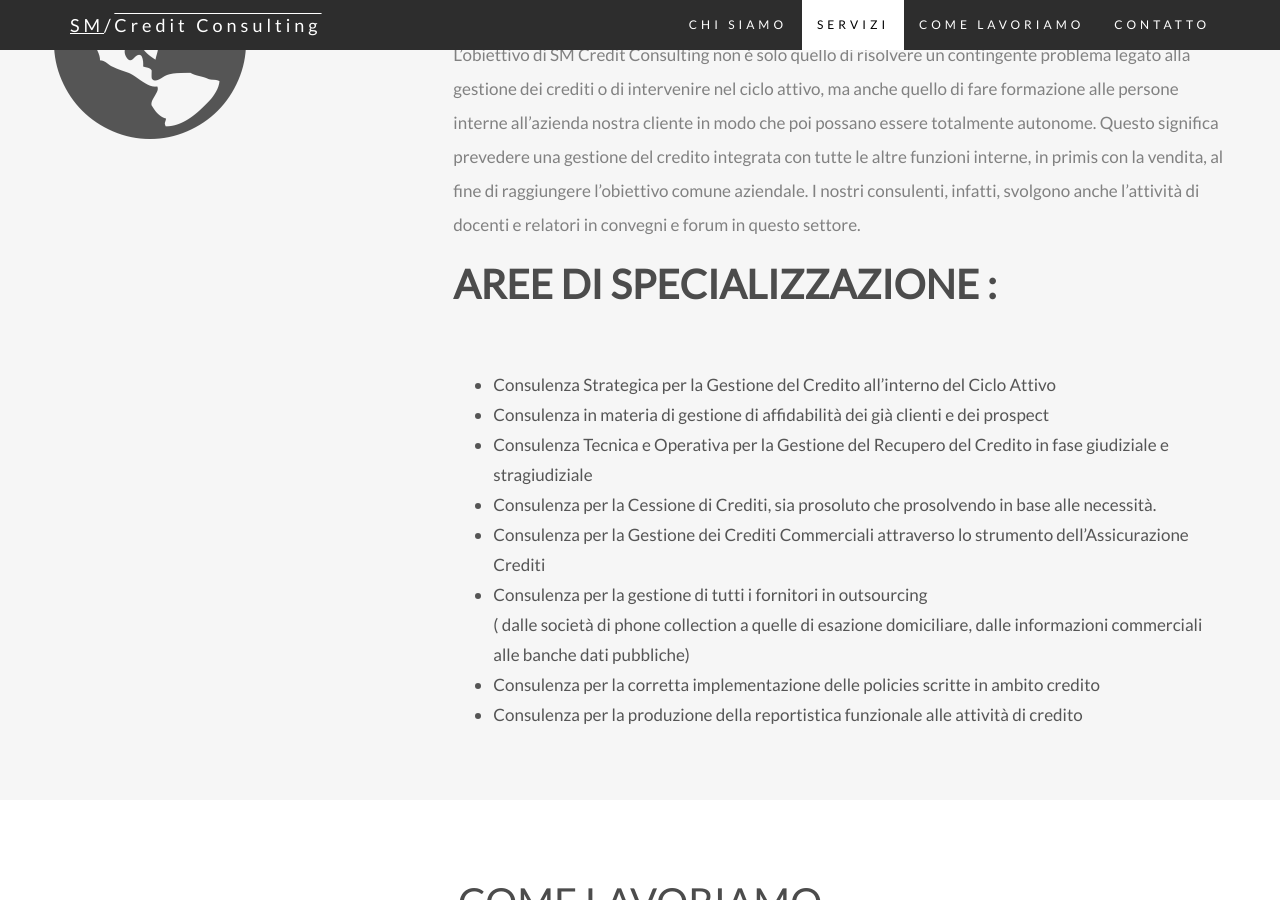
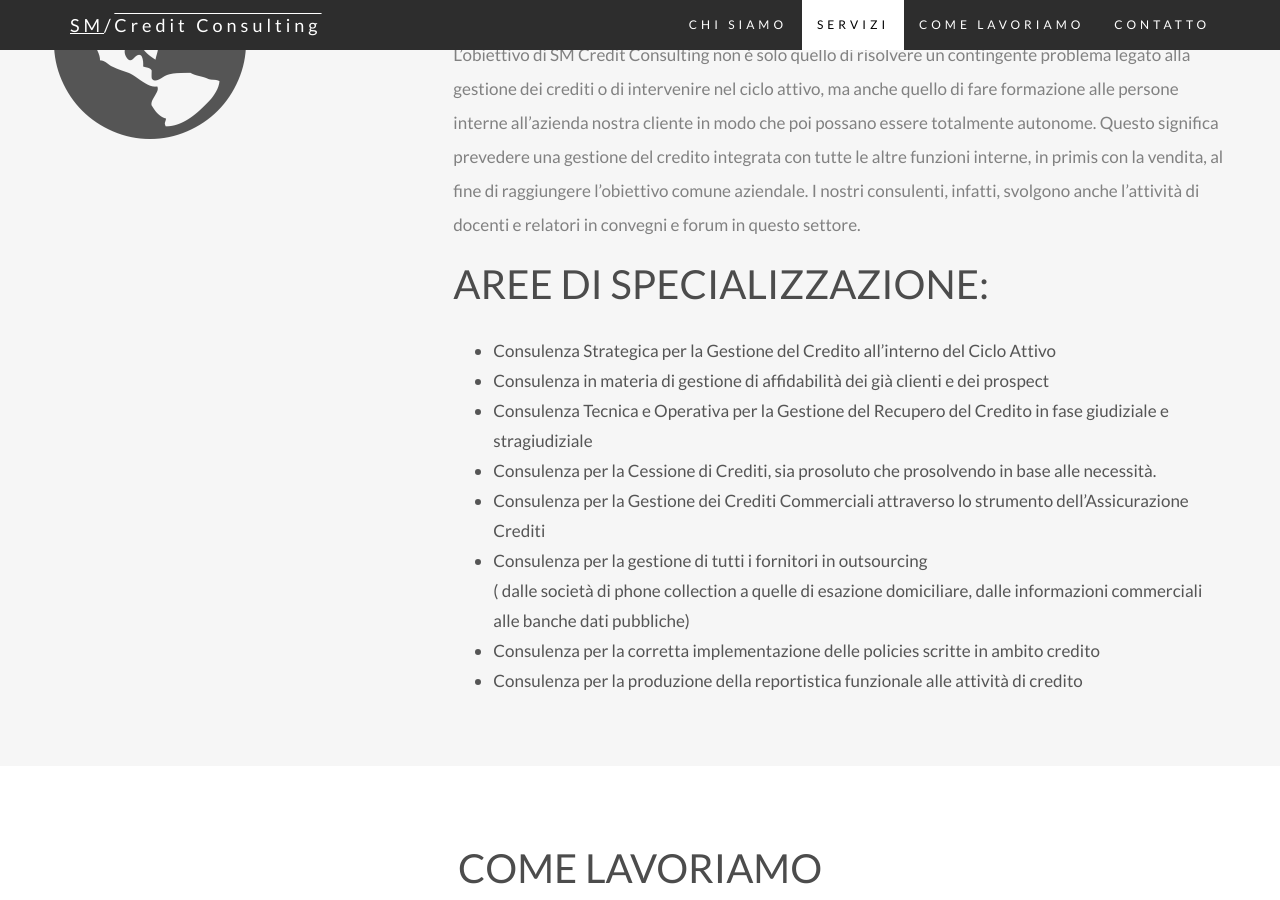
Before and after one commit to smcredit/smcredit.github.io, a Jekyll site: the page built from index.html, in a window 1280 px wide and 900 px high, scrolled down 1205 px. Built offline with Jekyll 4.4.1, drawn with Linux system fonts in a browser that asks for light colours; nearby versions of some CDN libraries.

```diff
--- a/index.html
+++ b/index.html
@@ -53,8 +53,7 @@ il supporto di un Credit Manager attraverso la formula dell&rsquo; Outsourcing.
   forum in questo settore.
   </p>
 
-  <h2><strong>Aree di specializzazione :</strong></h2>
-  </br>
+  <h2>Aree di specializzazione:</h2>
   <ul>
 		<li>Consulenza Strategica per la Gestione del Credito all&rsquo;interno del Ciclo Attivo</li>
 		<li>Consulenza in materia  di gestione di affidabilit&agrave; dei gi&agrave; clienti e dei prospect</li>
```
